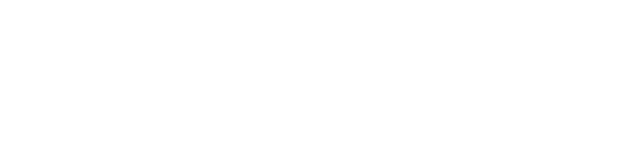
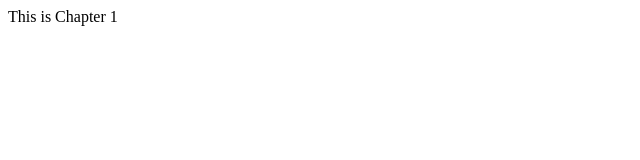
Before and after one commit to MrunalHole/Mrunal, a plain HTML site: page index.html in a window 1280 px wide. Shown: the whole page, without its empty margins (0-640 px from the left). Drawn offline with Linux system fonts and the light colour scheme.

Commit message:
Update index.html

```diff
--- a/index.html
+++ b/index.html
@@ -1 +1 @@
-<html><head></head><body></body></html>
+<html><head></head><body>This is Chapter 1 </body></html>
```
